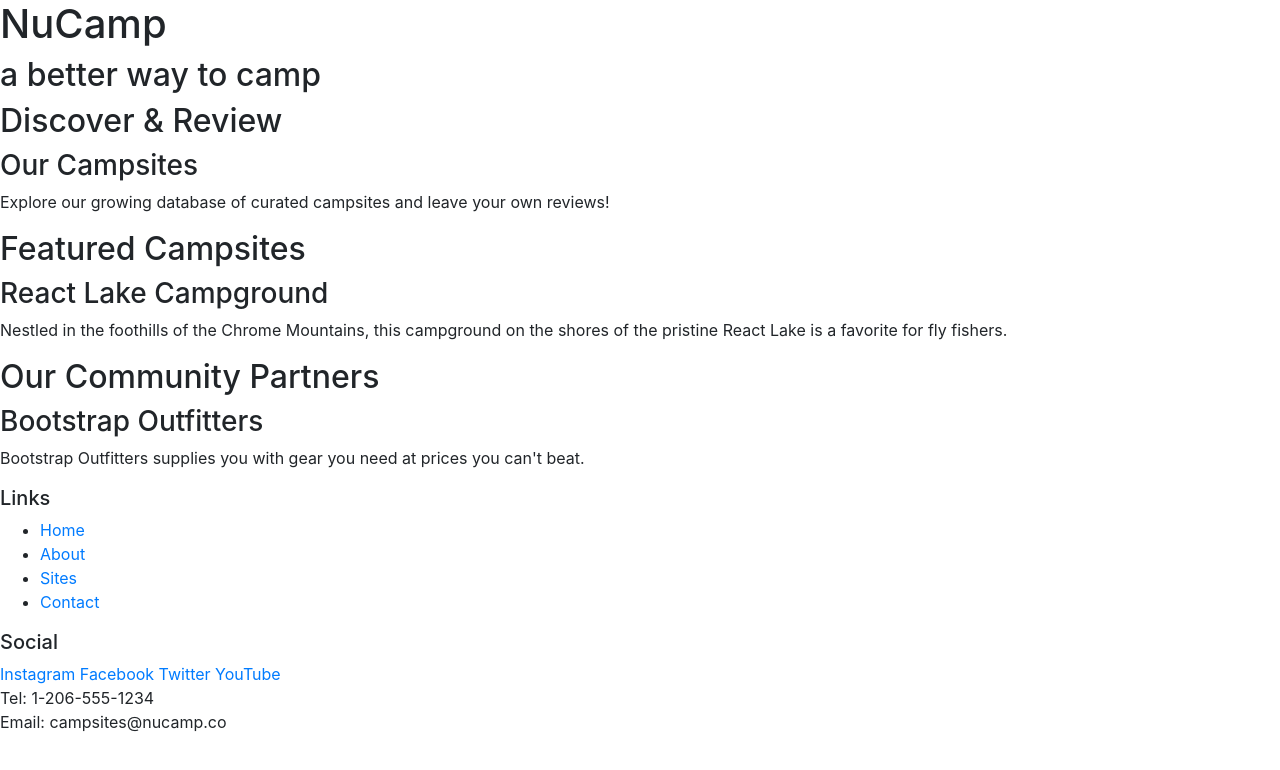
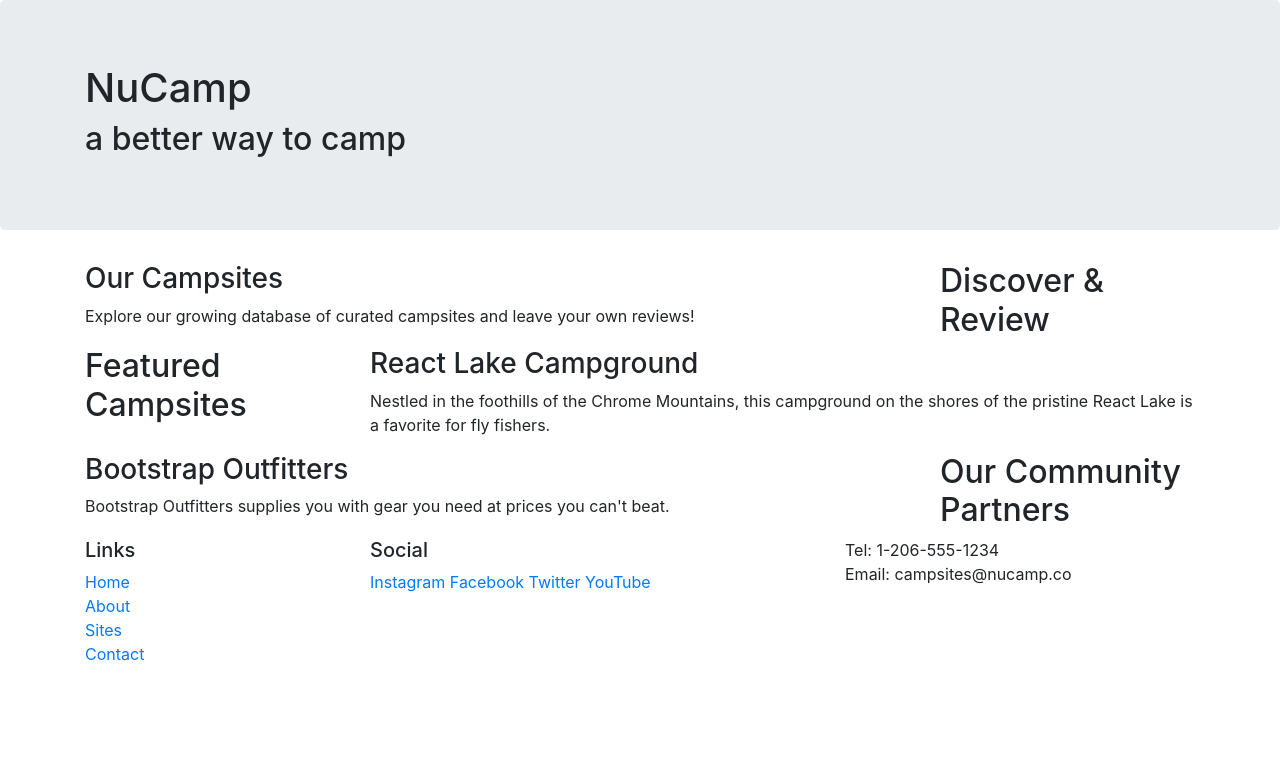
Before and after one commit to ashleyblemler/nucampsite, a website: page index.html in a window 1280 px wide. Drawn offline with nearby package versions, Linux system fonts and the light colour scheme.

Commit message:
Bootstrap Grid

```diff
--- a/index.html
+++ b/index.html
@@ -11,49 +11,67 @@
 
 <body>
 
-    <header>
-        <div>
+    <header class="jumbotron">
+        <div class="container">
+            <div class="row">
+                <div class="col">
                     <h1>NuCamp</h1>
                     <h2>a better way to camp</h2>
                 </div>
+            </div>
+        </div>
     </header>
 
-    <div>
+    <div class="container">
+        <div class="row">
+            <div class="col-sm-4 order-sm-last col-md-3">
                 <h2>Discover & Review</h2>
+            </div>
+            <div class="col">
                 <h3>Our Campsites</h3>
                 <p>Explore our growing database of curated campsites and leave your own reviews!</p>
             </div>
-
-    <div>
+        </div>
+        <div class="row">
+            <div class="col-sm-4 col-md-3">
                 <h2>Featured Campsites</h2>
+            </div>
+            <div class="col">
                 <h3>React Lake Campground</h3>
                 <p>Nestled in the foothills of the Chrome Mountains, this campground on the shores of the pristine React Lake is a favorite for fly fishers.</p>
             </div>
+        </div>
 
-    <div>
+        <div class="row">
+            <div class="col-sm-4 order-sm-last col-md-3">
                 <h2>Our Community Partners</h2>
+            </div>
+            <div class="col">
                 <h3>Bootstrap Outfitters</h3>
                 <p>Bootstrap Outfitters supplies you with gear you need at prices you can't beat.</p>
             </div>
-
+        </div>
+    </div>
     <footer>
-        <div>
+        <div class="container">
+            <div class="row">
+                <div class="col-4 col-sm-2">
                     <h5>Links</h5>
-            <ul>
+                    <ul class="list-unstyled">
                         <li><a href="#">Home</a></li>
                         <li><a href="#">About</a></li>
                         <li><a href="#">Sites</a></li>
                         <li><a href="#">Contact</a></li>
                     </ul>
                 </div>
-        <div>
+                <div class="col-6 col-sm-5 offset-1">
                     <h5>Social</h5>
                     <a href="http://instagram.com/">Instagram</a>
                     <a href="http://facebook.com/">Facebook</a>
                     <a href="http://twitter.com/">Twitter</a>
                     <a href="http://youtube.com/">YouTube</a>
                 </div>
-        <div>
+                <div class="col-sm-4">
                     Tel: 1-206-555-1234<br />
                     Email: campsites@nucamp.co
                 </div>
```
Lines whose indentation alone changed are shown as unchanged.
